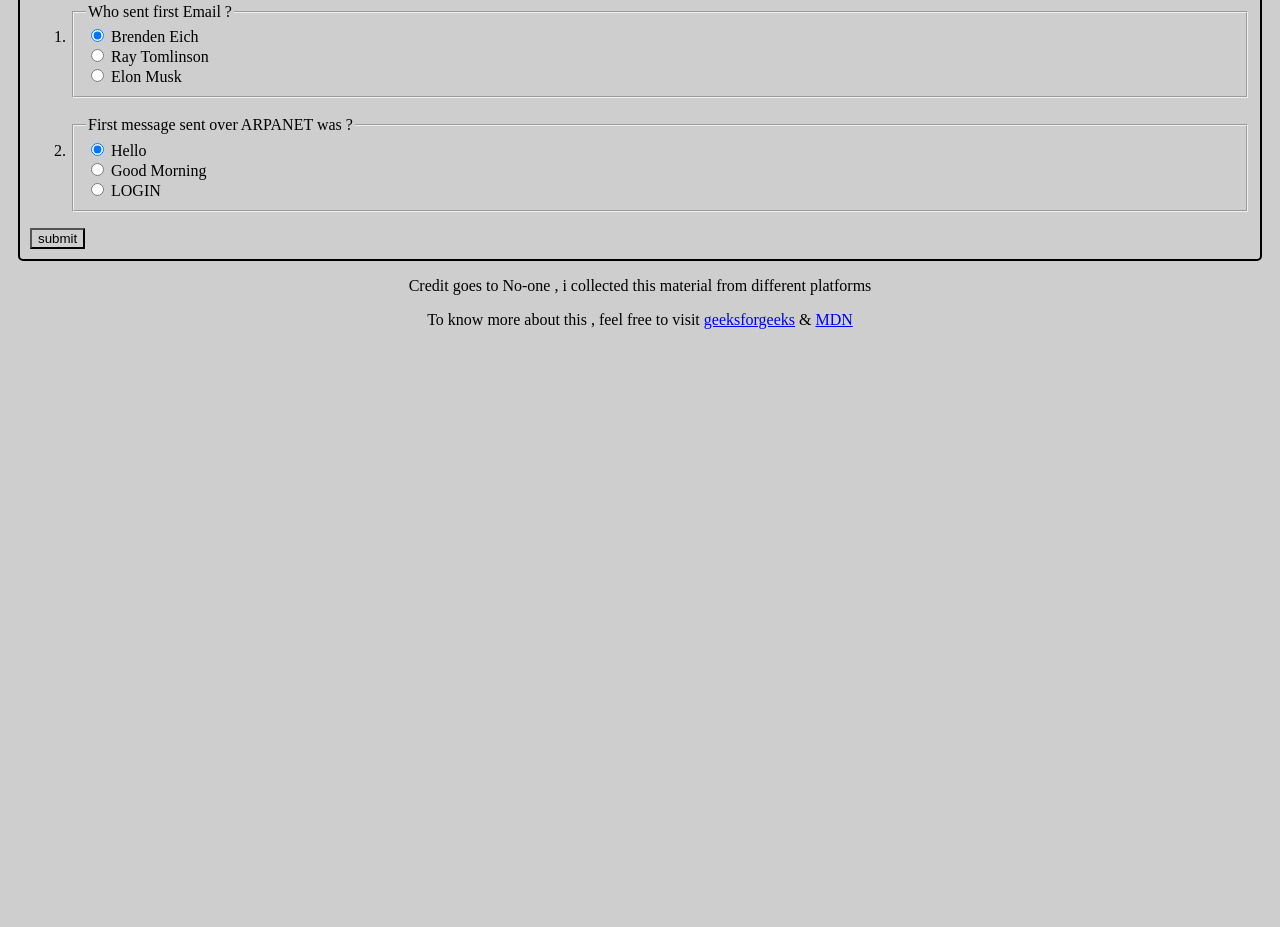
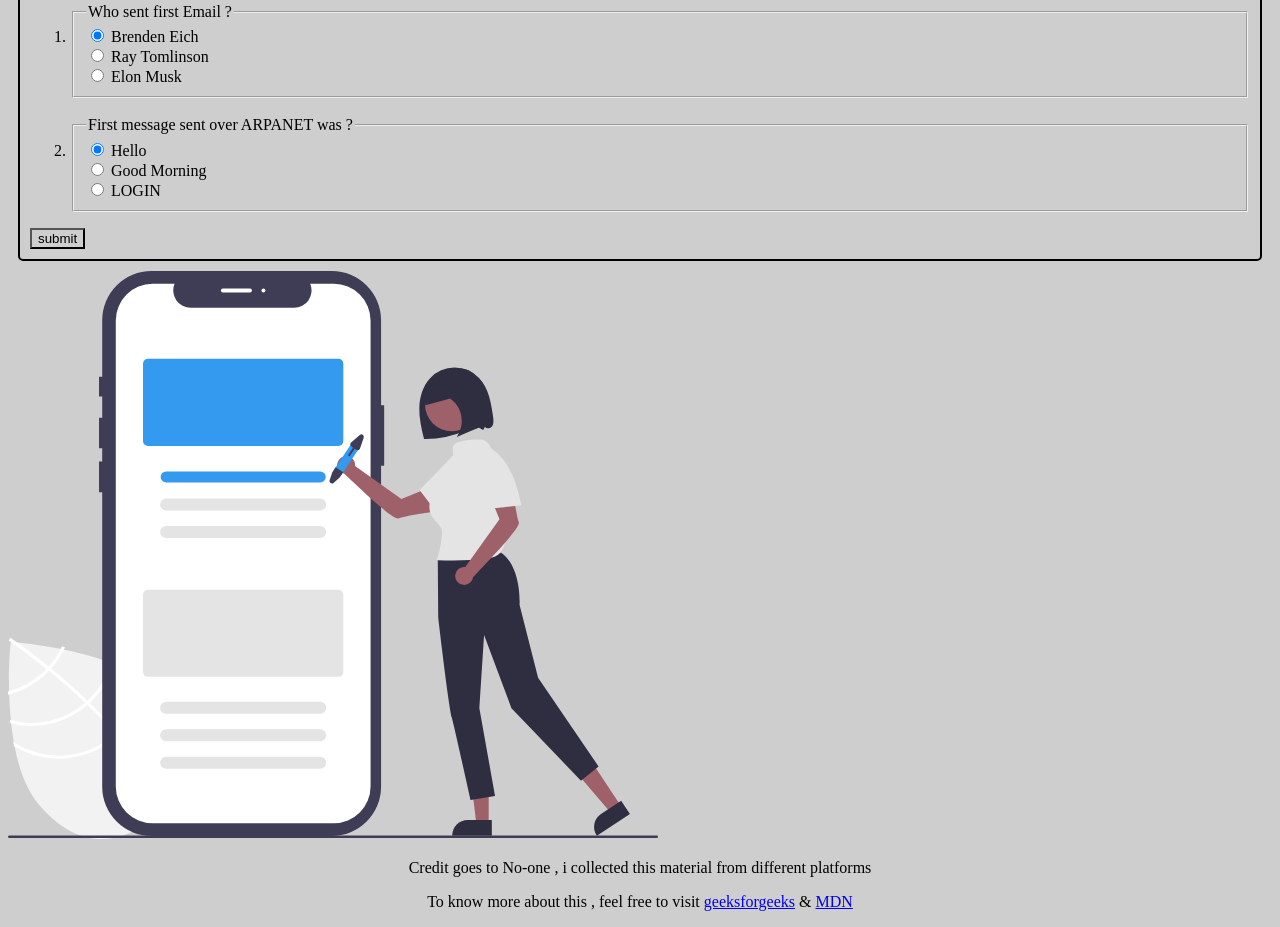
Before and after one commit to IsamirMalik/HTML-CSS, a plain HTML site: page Evaluations/Module3-first-sprint/index.html in a window 1280 px wide. Shown: the part 3089-4016 px from the top of the page. Before the commit the page ends 3434 px from the top, so only its background shows below. Drawn offline with Linux system fonts and the light colour scheme.

Commit message:
add a svg file

```diff
--- a/Evaluations/Module3-first-sprint/index.html
+++ b/Evaluations/Module3-first-sprint/index.html
@@ -34,6 +34,8 @@
     </header>
 
     <section class="container">
+
+
         <img src="https://media.geeksforgeeks.org/wp-content/uploads/20220602145532/HowDoesitWorkWhenYouGoogleFromaWebBrowser.png" alt="how internet works" id="main-image">
 
         <p>If you prefer to watch tutorials rather reading the text , if it bores you , you can watch a video tutorial of <em>how the  <mark>Internet</mark> works ?</em></p>
@@ -166,6 +168,8 @@
         <input type="submit" value="submit">
     </form>
 
+    <img src="./images/undraw_mobile-posts_kc42.svg" alt="">
+
     <footer>
 
         <p>Credit goes to No-one , i collected this material from different platforms</p>
```
Also changed, not shown: Evaluations/Module3-first-sprint/images/undraw_mobile-posts_kc42.svg (added).
